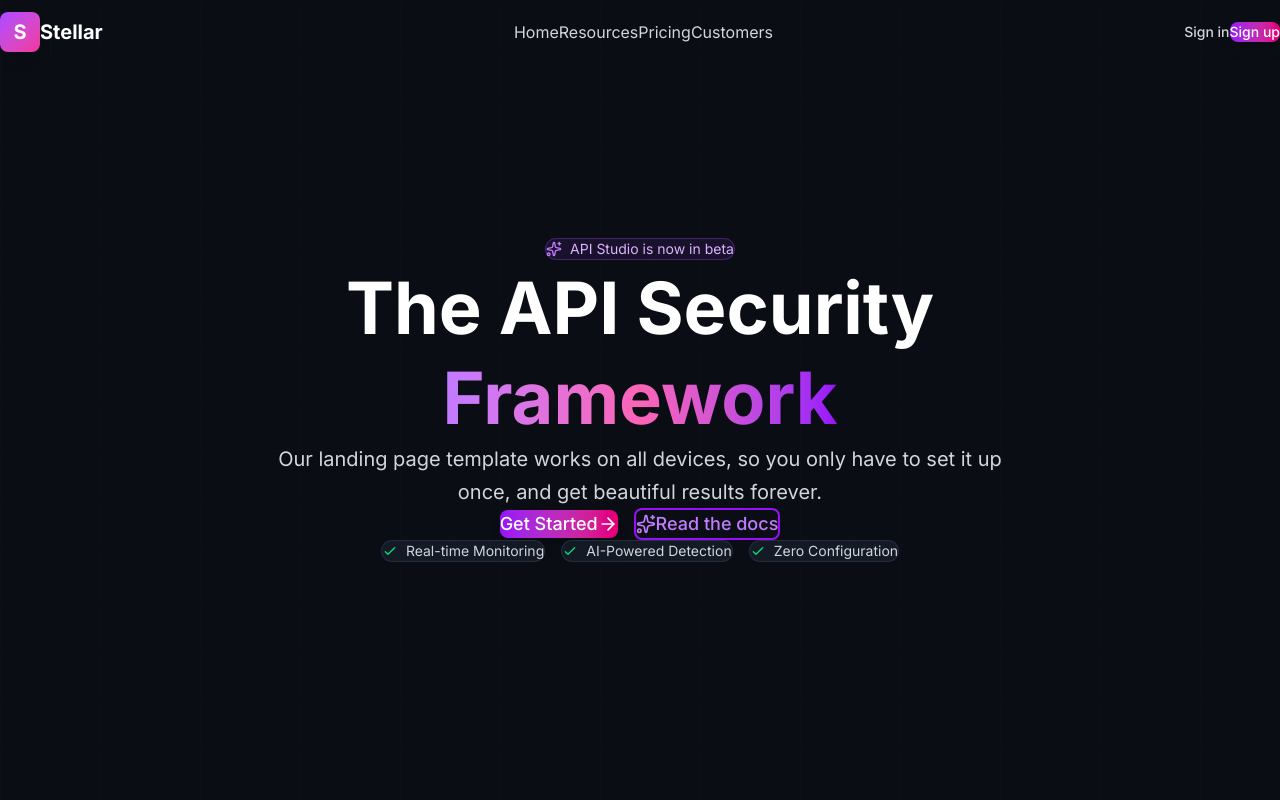
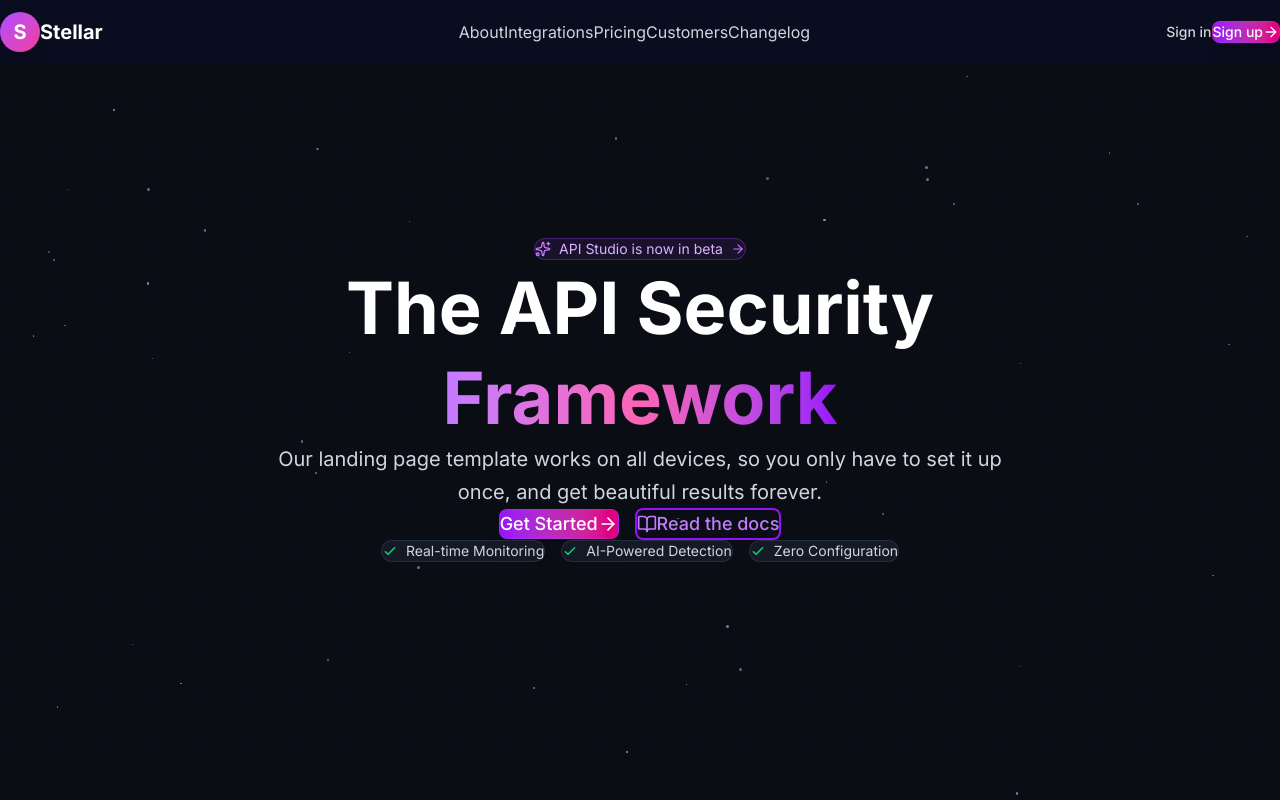
Before and after one commit to LaibaTARIQ-20/-QuizApp, a React (Vite) app: page / in a window 1280 px wide. Shown: the top 800 px of the page. Built offline with nearby package versions, Linux system fonts and the light colour scheme.

Commit message:
Update hero section and header with modern design elements
Co-authored-by: LaibaTARIQ-20 <181265659+LaibaTARIQ-20@users.noreply.github.com>

```diff
--- a/src/components/layout/Header.tsx
+++ b/src/components/layout/Header.tsx
@@ -1,6 +1,6 @@
 import { useState, useEffect } from 'react'
 import { motion } from 'framer-motion'
-import { Menu, X } from 'lucide-react'
+import { Menu, X, ArrowRight } from 'lucide-react'
 import Logo from '../ui/Logo'
 import Button from '../ui/Button'
 
@@ -15,10 +15,11 @@ export default function Header() {
   }, [])
 
   const navItems = [
-    { label: 'Home', href: '#home' },
-    { label: 'Resources', href: '#resources' },
+    { label: 'About', href: '#about' },
+    { label: 'Integrations', href: '#integrations' },
     { label: 'Pricing', href: '#pricing' },
     { label: 'Customers', href: '#customers' },
+    { label: 'Changelog', href: '#changelog' },
   ]
 
   return (
@@ -27,7 +28,7 @@ export default function Header() {
       animate={{ y: 0 }}
       transition={{ duration: 0.6 }}
       className={`fixed top-0 left-0 right-0 z-50 transition-all duration-300 ${
-        scrolled ? 'bg-[#0a0d14]/80 backdrop-blur-lg shadow-lg' : 'bg-transparent'
+        scrolled ? 'bg-[#0a0e27]/80 backdrop-blur-lg shadow-lg' : 'bg-[#0a0e27]/60 backdrop-blur-sm'
       }`}
     >
       <div className="max-w-7xl mx-auto px-4 sm:px-6 lg:px-8">
@@ -57,6 +58,7 @@ export default function Header() {
             </Button>
             <Button variant="primary" size="sm">
               Sign up
+              <ArrowRight className="ml-2" size={16} />
             </Button>
           </div>
 
--- a/src/components/sections/Hero.tsx
+++ b/src/components/sections/Hero.tsx
@@ -1,13 +1,17 @@
 import { motion } from 'framer-motion'
-import { ArrowRight, Sparkles } from 'lucide-react'
+import { ArrowRight, Sparkles, BookOpen } from 'lucide-react'
 import Button from '../ui/Button'
 import GradientBlur from '../ui/GradientBlur'
+import StarField from '../ui/StarField'
 
 export default function Hero() {
   const features = ['Real-time Monitoring', 'AI-Powered Detection', 'Zero Configuration']
 
   return (
     <section id="home" className="relative min-h-screen flex items-center justify-center overflow-hidden pt-24 pb-16">
+      {/* Star Field */}
+      <StarField />
+
       {/* Animated Gradient Backgrounds */}
       <GradientBlur color="purple" size="large" className="top-0 left-1/2 -translate-x-1/2 -translate-y-1/2" />
       <GradientBlur color="pink" size="medium" className="bottom-0 right-0 translate-x-1/2 translate-y-1/2" />
@@ -40,6 +44,7 @@ export default function Hero() {
           >
             <Sparkles size={16} className="text-purple-400" />
             <span className="text-sm text-purple-300">API Studio is now in beta</span>
+            <ArrowRight size={14} className="text-purple-400" />
           </motion.div>
 
           {/* Main Heading */}
@@ -78,7 +83,7 @@ export default function Hero() {
               <ArrowRight className="ml-2" size={20} />
             </Button>
             <Button variant="outline" size="lg">
-              <Sparkles className="mr-2" size={20} />
+              <BookOpen className="mr-2" size={20} />
               Read the docs
             </Button>
           </motion.div>
--- a/src/components/ui/Button.tsx
+++ b/src/components/ui/Button.tsx
@@ -18,7 +18,7 @@ export default function Button({
   const baseStyles = 'inline-flex items-center justify-center font-medium rounded-lg transition-all duration-200 disabled:opacity-50 disabled:cursor-not-allowed'
 
   const variants = {
-    primary: 'bg-gradient-to-r from-purple-600 to-pink-600 hover:from-purple-700 hover:to-pink-700 text-white shadow-lg hover:shadow-xl',
+    primary: 'bg-gradient-to-r from-purple-600 to-pink-600 hover:from-purple-700 hover:to-pink-700 text-white shadow-lg hover:shadow-xl border border-purple-500/30',
     secondary: 'bg-gray-800 hover:bg-gray-700 text-white border border-gray-700',
     ghost: 'text-gray-300 hover:text-white hover:bg-gray-800/50',
     outline: 'border-2 border-purple-600 text-purple-400 hover:bg-purple-600/10 hover:border-purple-500',
--- a/src/components/ui/Logo.tsx
+++ b/src/components/ui/Logo.tsx
@@ -1,7 +1,7 @@
 export default function Logo() {
   return (
     <div className="flex items-center space-x-2">
-      <div className="w-10 h-10 bg-gradient-to-br from-purple-500 to-pink-500 rounded-lg flex items-center justify-center shadow-lg">
+      <div className="w-10 h-10 bg-gradient-to-br from-purple-500 to-pink-500 rounded-full flex items-center justify-center shadow-lg">
         <span className="text-white font-bold text-xl">S</span>
       </div>
       <span className="text-white font-bold text-xl">Stellar</span>
--- /dev/null
+++ b/src/components/ui/StarField.tsx
@@ -0,0 +1,31 @@
+export default function StarField() {
+  // Generate random positions for stars
+  const stars = Array.from({ length: 50 }, (_, i) => ({
+    id: i,
+    x: Math.random() * 100,
+    y: Math.random() * 100,
+    size: Math.random() * 2 + 1,
+    opacity: Math.random() * 0.5 + 0.3,
+    delay: Math.random() * 3,
+  }))
+
+  return (
+    <div className="absolute inset-0 overflow-hidden pointer-events-none" aria-hidden="true">
+      {stars.map((star) => (
+        <div
+          key={star.id}
+          className="absolute rounded-full bg-purple-300 animate-pulse"
+          style={{
+            left: `${star.x}%`,
+            top: `${star.y}%`,
+            width: `${star.size}px`,
+            height: `${star.size}px`,
+            opacity: star.opacity,
+            animationDelay: `${star.delay}s`,
+            animationDuration: `${2 + Math.random() * 2}s`,
+          }}
+        />
+      ))}
+    </div>
+  )
+}
--- a/src/styles/index.css
+++ b/src/styles/index.css
@@ -13,7 +13,7 @@
 
 body {
   font-family: 'Inter', system-ui, -apple-system, sans-serif;
-  background-color: #0a0d14;
+  background-color: #0a0e27;
   color: #f3f4f6;
   overflow-x: hidden;
 }
@@ -28,7 +28,7 @@ html {
 }
 
 ::-webkit-scrollbar-track {
-  background: #0a0d14;
+  background: #0a0e27;
 }
 
 ::-webkit-scrollbar-thumb {
```
